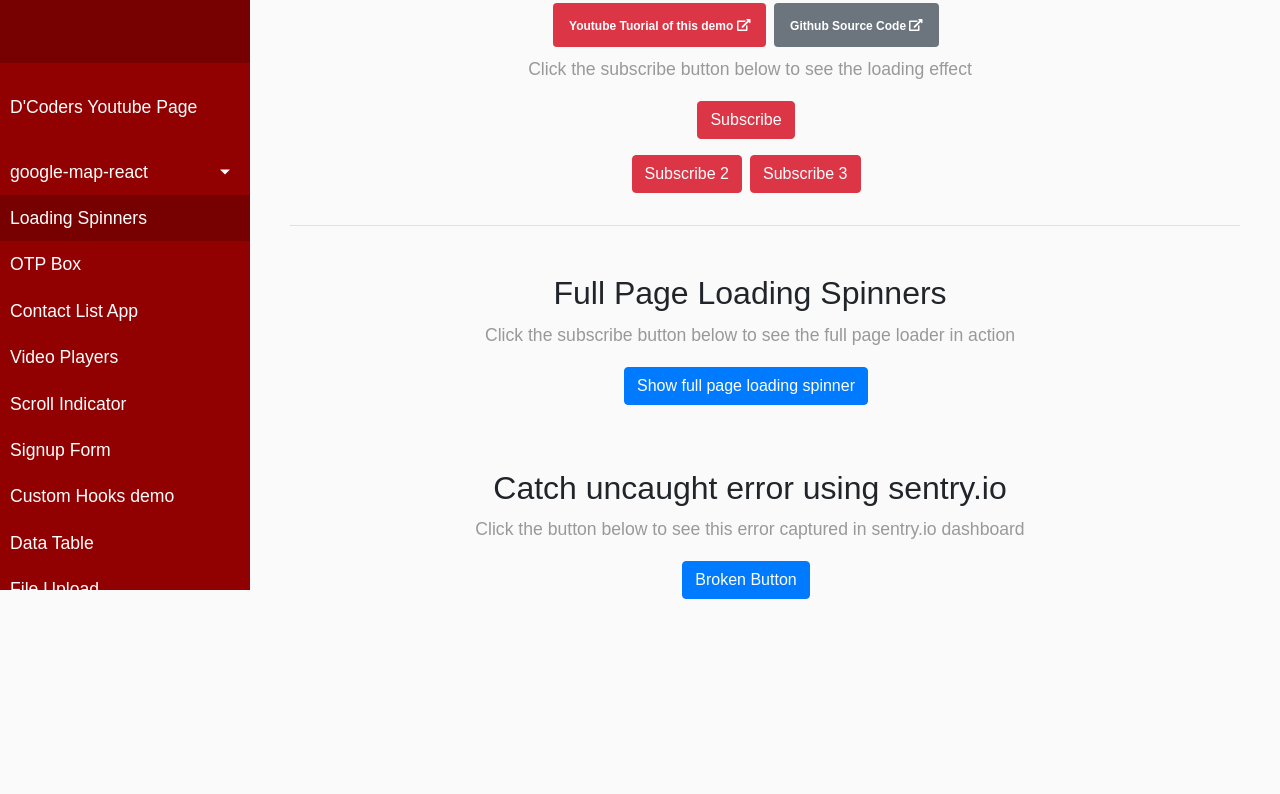
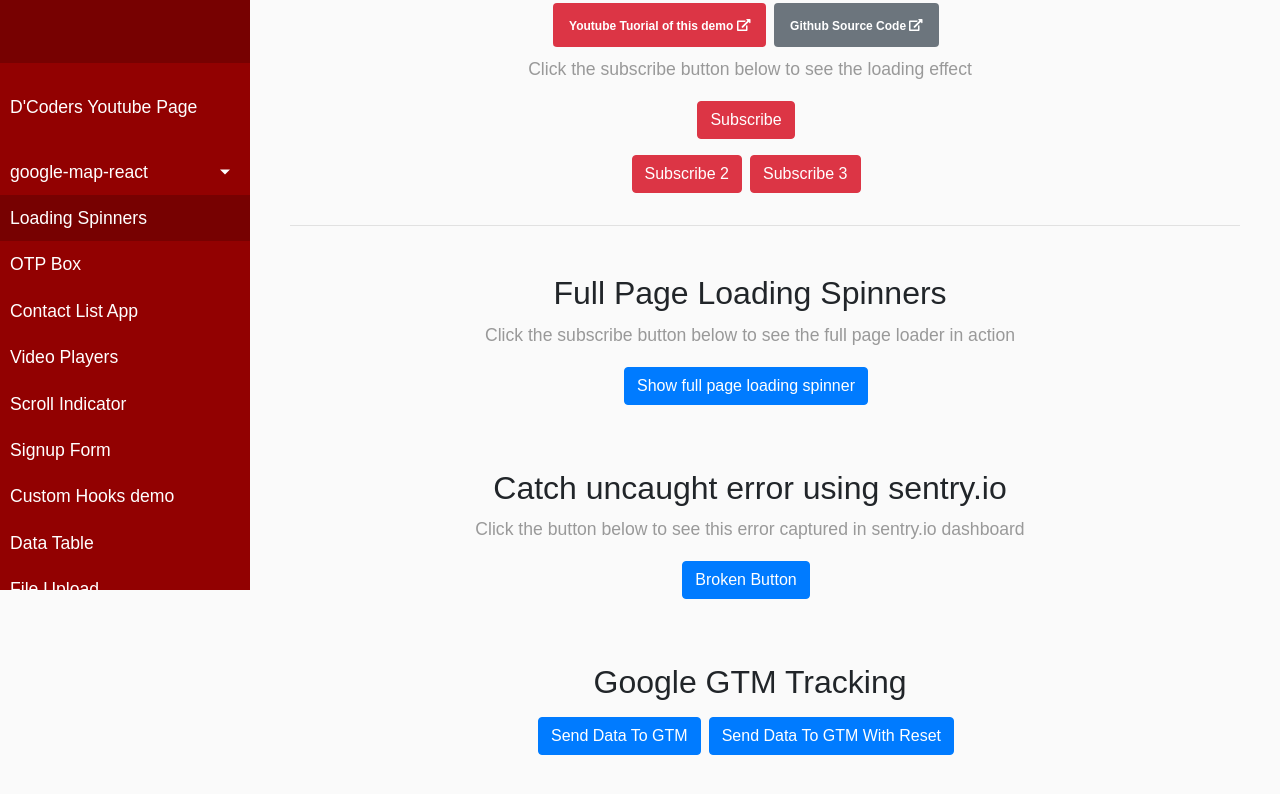
Before and after one commit to codegeous/react-component-depot, a React (Create React App) app: page /button-loader in a window 1280 px wide. Shown: the part 210-1004 px from the top of the page. Before the commit the page ends 865 px from the top, so only its background shows below. Built offline with nearby package versions, Linux system fonts and the light colour scheme; some icons are missing.

Commit message:
GTM Custom event

```diff
--- a/src/pages/ButtonLoadingSpinner/index.js
+++ b/src/pages/ButtonLoadingSpinner/index.js
@@ -68,6 +68,32 @@ const ButtonLoadingSpinner = () => {
   const throwKnownError = () => {
     throw new Error("This is an error from sentry tutorial");
   };
+
+  const pushData = () => {
+    if (typeof window !== 'undefined') {
+      window.dataLayer?.push({
+        page: 'Button Loading',
+        action: 'click',
+        actionLabel: 'Testing GTM Without Reset'
+      });
+    }
+  }
+
+  const pushDataWithReset = () => {
+    if (typeof window !== 'undefined') {
+      window.dataLayer?.push({
+        page: 'Button Loading Reset',
+        action: 'click',
+        actionLabel: 'Testing GTM With Reset',
+
+        eventCallback: function(){
+          window.dataLayer?.push(function(){
+            this.reset();
+          });
+        }
+      })
+    }
+  }
 
   return (
     <>
@@ -145,6 +171,24 @@ const ButtonLoadingSpinner = () => {
           </p>
         </div>
       </div>
+
+      <div className="row w-100 mt-5">
+        <div className="col text-center">
+          <h2>Google GTM Tracking</h2>
+          <p>
+
+          </p>
+
+          <p>
+            <button className="btn btn-primary mr-2" onClick={pushData}>
+              Send Data To GTM
+            </button>
+            <button className="btn btn-primary mr-2" onClick={pushDataWithReset}>
+              Send Data To GTM With Reset
+            </button>
+          </p>
+        </div>
+      </div>
       {loader}
     </>
   );
```
